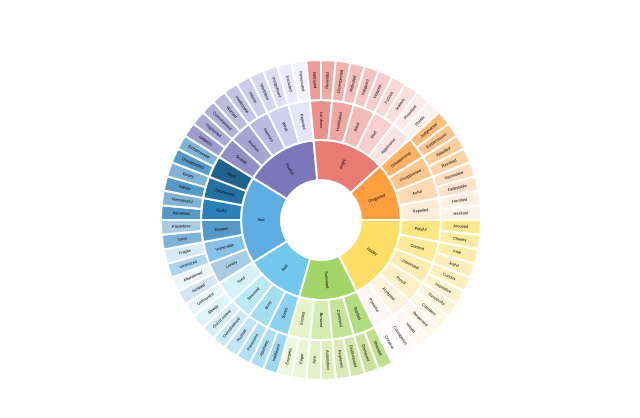
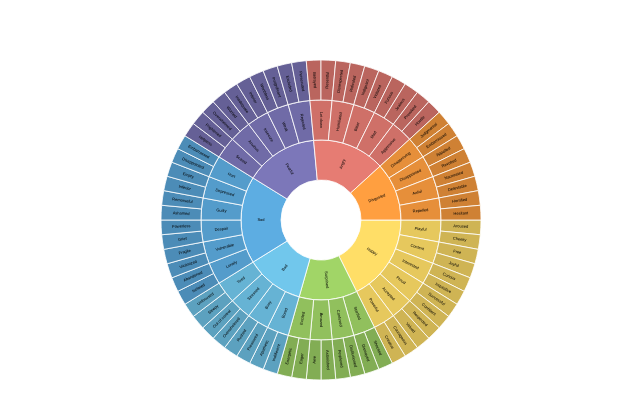
Before and after one commit to dthomas722/wheel-of-feelings, a Next.js app: page / in a window 1280 px wide. Shown: the part 188-606 px from the top of the page, without its empty margins (319-959 px from the left). Built offline with nearby package versions, Linux system fonts and the light colour scheme.

Commit message:
Remove dynamic color generation in favor of simplicity

```diff
--- a/app/components/FeelingsWheel.tsx
+++ b/app/components/FeelingsWheel.tsx
@@ -1,7 +1,5 @@
 import { JSX } from "react";
-
 import { type Feeling, emotions } from '../data/emotions';
-
 
 function createSegments(feelings: Feeling[], level: number, startAngle: number = 0, endAngle: number = 360): JSX.Element[] {
   if (level === 0) {
@@ -56,9 +54,7 @@ function createSegment(feeling: Feeling, level: number, startAngle: number, endA
   const textX = 50 + textRadius * Math.cos(midRad);
   const textY = 50 + textRadius * Math.sin(midRad);
 
-  // Calculate text rotation to ensure it's never upside down
   let textRotation = (startAngle + anglePerSegment / 2);
-  // Adjust rotation for text in the bottom half of the wheel
   if (textRotation > 90 && textRotation <= 270) {
     textRotation += 180;
   }
@@ -69,7 +65,7 @@ function createSegment(feeling: Feeling, level: number, startAngle: number, endA
         d={path}
         fill={feeling.color}
         stroke="white"
-        strokeWidth="0.5"
+        strokeWidth="0.2"
         className="transition-all duration-200 hover:opacity-80 cursor-pointer"
       />
       <text
--- a/app/data/emotions.ts
+++ b/app/data/emotions.ts
@@ -11,50 +11,50 @@ export const emotions: Feeling[] = [
     children: [
       {
         name: "Playful",
-        color: "#FFE57F",
+        color: "#E6C85D",
         children: [
-          { name: "Aroused", color: "#FFE890" },
-          { name: "Cheeky", color: "#FFEBA1" }
+          { name: "Aroused", color: "#CFB454" },
+          { name: "Cheeky", color: "#CFB454" }
         ]
       },
       {
         name: "Content",
-        color: "#FFE998",
+        color: "#E6C85D",
         children: [
-          { name: "Free", color: "#FFECA9" },
-          { name: "Joyful", color: "#FFEFBA" }
+          { name: "Free", color: "#CFB454" },
+          { name: "Joyful", color: "#CFB454" }
         ]
       },
       {
         name: "Interested",
-        color: "#FFECB0",
+        color: "#E6C85D",
         children: [
-          { name: "Curious", color: "#FFEFBF" },
-          { name: "Inquisitive", color: "#FFF2CF" }
+          { name: "Curious", color: "#CFB454" },
+          { name: "Inquisitive", color: "#CFB454" }
         ]
       },
       {
         name: "Proud",
-        color: "#FFF0C8",
+        color: "#E6C85D",
         children: [
-          { name: "Successful", color: "#FFF3D6" },
-          { name: "Confident", color: "#FFF6E3" }
+          { name: "Successful", color: "#CFB454" },
+          { name: "Confident", color: "#CFB454" }
         ]
       },
       {
         name: "Accepted",
-        color: "#FFF3E0",
+        color: "#E6C85D",
         children: [
-          { name: "Respected", color: "#FFF6EA" },
-          { name: "Valued", color: "#FFF9F4" }
+          { name: "Respected", color: "#CFB454" },
+          { name: "Valued", color: "#CFB454" }
         ]
       },
       {
         name: "Powerful",
-        color: "#FFF7F7",
+        color: "#E6C85D",
         children: [
-          { name: "Courageous", color: "#FFFAFA" },
-          { name: "Creative", color: "#FFFCFC" }
+          { name: "Courageous", color: "#CFB454" },
+          { name: "Creative", color: "#CFB454" }
         ]
       }
     ]
@@ -65,34 +65,34 @@ export const emotions: Feeling[] = [
     children: [
       {
         name: "Startled",
-        color: "#B2DD7F",
+        color: "#91C05D",
         children: [
-          { name: "Shocked", color: "#BFDF8F" },
-          { name: "Dismayed", color: "#CCE19F" }
+          { name: "Shocked", color: "#82AD54" },
+          { name: "Dismayed", color: "#82AD54" }
         ]
       },
       {
         name: "Confused",
-        color: "#C3E498",
+        color: "#91C05D",
         children: [
-          { name: "Disillusioned", color: "#CFE6A6" },
-          { name: "Perplexed", color: "#DBE8B4" }
+          { name: "Disillusioned", color: "#82AD54" },
+          { name: "Perplexed", color: "#82AD54" }
         ]
       },
       {
         name: "Amazed",
-        color: "#D4ECB0",
+        color: "#91C05D",
         children: [
-          { name: "Astonished", color: "#DDEEBB" },
-          { name: "Awe", color: "#E6F0C6" }
+          { name: "Astonished", color: "#82AD54" },
+          { name: "Awe", color: "#82AD54" }
         ]
       },
       {
         name: "Excited",
-        color: "#E5F3C8",
+        color: "#91C05D",
         children: [
-          { name: "Eager", color: "#EBF5D1" },
-          { name: "Energetic", color: "#F1F7DA" }
+          { name: "Eager", color: "#82AD54" },
+          { name: "Energetic", color: "#82AD54" }
         ]
       }
     ]
@@ -103,34 +103,34 @@ export const emotions: Feeling[] = [
     children: [
       {
         name: "Bored",
-        color: "#8AD2EF",
+        color: "#66B3D4",
         children: [
-          { name: "Indifferent", color: "#9CD7F1" },
-          { name: "Apathetic", color: "#ADDCF3" }
+          { name: "Indifferent", color: "#5CA1BF" },
+          { name: "Apathetic", color: "#5CA1BF" }
         ]
       },
       {
         name: "Busy",
-        color: "#A3DDF2",
+        color: "#66B3D4",
         children: [
-          { name: "Pressured", color: "#B2E1F4" },
-          { name: "Rushed", color: "#C1E5F6" }
+          { name: "Pressured", color: "#5CA1BF" },
+          { name: "Rushed", color: "#5CA1BF" }
         ]
       },
       {
         name: "Stressed",
-        color: "#BCE7F5",
+        color: "#66B3D4",
         children: [
-          { name: "Overwhelmed", color: "#C8EAF6" },
-          { name: "Out of control", color: "#D4EDF7" }
+          { name: "Overwhelmed", color: "#5CA1BF" },
+          { name: "Out of control", color: "#5CA1BF" }
         ]
       },
       {
         name: "Tired",
-        color: "#D5F2F8",
+        color: "#66B3D4",
         children: [
-          { name: "Sleepy", color: "#DDF4F9" },
-          { name: "Unfocused", color: "#E5F6FA" }
+          { name: "Sleepy", color: "#5CA1BF" },
+          { name: "Unfocused", color: "#5CA1BF" }
         ]
       }
     ]
@@ -141,50 +141,50 @@ export const emotions: Feeling[] = [
     children: [
       {
         name: "Lonely",
-        color: "#A9CCE3",
+        color: "#549CCB",
         children: [
-          { name: "Isolated", color: "#D4E6F1" },
-          { name: "Abandoned", color: "#EBF5FB" }
+          { name: "Isolated", color: "#4C8CB7" },
+          { name: "Abandoned", color: "#4C8CB7" }
         ]
       },
       {
         name: "Vulnerable",
-        color: "#85C1E9",
+        color: "#549CCB",
         children: [
-          { name: "Victimized", color: "#AED6F1" },
-          { name: "Fragile", color: "#D6EAF8" }
+          { name: "Victimized", color: "#4C8CB7" },
+          { name: "Fragile", color: "#4C8CB7" }
         ]
       },
       {
         name: "Despair",
-        color: "#5499C7",
+        color: "#549CCB",
         children: [
-          { name: "Grief", color: "#7FB3D5" },
-          { name: "Powerless", color: "#A9CCE3" }
+          { name: "Grief", color: "#4C8CB7" },
+          { name: "Powerless", color: "#4C8CB7" }
         ]
       },
       {
         name: "Guilty",
-        color: "#2980B9",
+        color: "#549CCB",
         children: [
-          { name: "Ashamed", color: "#5499C7" },
-          { name: "Remorseful", color: "#7FB3D5" }
+          { name: "Ashamed", color: "#4C8CB7" },
+          { name: "Remorseful", color: "#4C8CB7" }
         ]
       },
       {
         name: "Depressed",
-        color: "#2471A3",
+        color: "#549CCB",
         children: [
-          { name: "Inferior", color: "#5499C7" },
-          { name: "Empty", color: "#7FB3D5" }
+          { name: "Inferior", color: "#4C8CB7" },
+          { name: "Empty", color: "#4C8CB7" }
         ]
       },
       {
         name: "Hurt",
-        color: "#1F618D",
+        color: "#549CCB",
         children: [
-          { name: "Disappointed", color: "#5499C7" },
-          { name: "Embarrassed", color: "#7FB3D5" }
+          { name: "Disappointed", color: "#4C8CB7" },
+          { name: "Embarrassed", color: "#4C8CB7" }
         ]
       }
     ]
@@ -195,42 +195,42 @@ export const emotions: Feeling[] = [
     children: [
       {
         name: "Scared",
-        color: "#918DC7",
+        color: "#706BA7",
         children: [
-          { name: "Helpless", color: "#9E9BCE" },
-          { name: "Frightened", color: "#ABA9D5" }
+          { name: "Helpless", color: "#656096" },
+          { name: "Frightened", color: "#656096" }
         ]
       },
       {
         name: "Anxious",
-        color: "#A6A3D4",
+        color: "#706BA7",
         children: [
-          { name: "Overwhelmed", color: "#B1AFD9" },
-          { name: "Worried", color: "#BCBBDE" }
+          { name: "Overwhelmed", color: "#656096" },
+          { name: "Worried", color: "#656096" }
         ]
       },
       {
         name: "Insecure",
-        color: "#BBB9E2",
+        color: "#706BA7",
         children: [
-          { name: "Inadequate", color: "#C4C2E5" },
-          { name: "Inferior", color: "#CDCBE8" }
+          { name: "Inadequate", color: "#656096" },
+          { name: "Inferior", color: "#656096" }
         ]
       },
       {
         name: "Weak",
-        color: "#D0CFEF",
+        color: "#706BA7",
         children: [
-          { name: "Worthless", color: "#D7D6F1" },
-          { name: "Insignificant", color: "#DEDDF3" }
+          { name: "Worthless", color: "#656096" },
+          { name: "Insignificant", color: "#656096" }
         ]
       },
       {
         name: "Rejected",
-        color: "#E5E5FC",
+        color: "#706BA7",
         children: [
-          { name: "Excluded", color: "#EBEBFD" },
-          { name: "Persecuted", color: "#F1F1FE" }
+          { name: "Excluded", color: "#656096" },
+          { name: "Persecuted", color: "#656096" }
         ]
       }
     ]
@@ -241,42 +241,42 @@ export const emotions: Feeling[] = [
     children: [
       {
         name: "Let down",
-        color: "#EB918A",
+        color: "#CF7068",
         children: [
-          { name: "Betrayed", color: "#ED9D97" },
-          { name: "Resentful", color: "#EFA9A4" }
+          { name: "Betrayed", color: "#BA655E" },
+          { name: "Resentful", color: "#BA655E" }
         ]
       },
       {
         name: "Humiliated",
-        color: "#EFA6A0",
+        color: "#CF7068",
         children: [
-          { name: "Disrespected", color: "#F1B1AC" },
-          { name: "Ridiculed", color: "#F3BCB8" }
+          { name: "Disrespected", color: "#BA655E" },
+          { name: "Ridiculed", color: "#BA655E" }
         ]
       },
       {
         name: "Bitter",
-        color: "#F3BBB7",
+        color: "#CF7068",
         children: [
-          { name: "Indignant", color: "#F5C4C1" },
-          { name: "Violated", color: "#F7CDCB" }
+          { name: "Indignant", color: "#BA655E" },
+          { name: "Violated", color: "#BA655E" }
         ]
       },
       {
         name: "Mad",
-        color: "#F7D0CD",
+        color: "#CF7068",
         children: [
-          { name: "Furious", color: "#F9D8D5" },
-          { name: "Jealous", color: "#FBE0DD" }
+          { name: "Furious", color: "#BA655E" },
+          { name: "Jealous", color: "#BA655E" }
         ]
       },
       {
         name: "Aggressive",
-        color: "#FBE5E4",
+        color: "#CF7068",
         children: [
-          { name: "Provoked", color: "#FCEBEA" },
-          { name: "Hostile", color: "#FDF1F0" }
+          { name: "Provoked", color: "#BA655E" },
+          { name: "Hostile", color: "#BA655E" }
         ]
       }
     ]
@@ -287,34 +287,34 @@ export const emotions: Feeling[] = [
     children: [
       {
         name: "Disapproving",
-        color: "#FFB266",
+        color: "#E68F3A",
         children: [
-          { name: "Judgmental", color: "#FFBB7A" },
-          { name: "Embarrassed", color: "#FFC48E" }
+          { name: "Judgmental", color: "#CF8134" },
+          { name: "Embarrassed", color: "#CF8134" }
         ]
       },
       {
         name: "Disappointed",
-        color: "#FFC68C",
+        color: "#E68F3A",
         children: [
-          { name: "Appalled", color: "#FFCD99" },
-          { name: "Revolted", color: "#FFD4A6" }
+          { name: "Appalled", color: "#CF8134" },
+          { name: "Revolted", color: "#CF8134" }
         ]
       },
       {
         name: "Awful",
-        color: "#FFD9B3",
+        color: "#E68F3A",
         children: [
-          { name: "Nauseated", color: "#FFDEBE" },
-          { name: "Detestable", color: "#FFE3C9" }
+          { name: "Nauseated", color: "#CF8134" },
+          { name: "Detestable", color: "#CF8134" }
         ]
       },
       {
         name: "Repelled",
-        color: "#FFEDD9",
+        color: "#E68F3A",
         children: [
-          { name: "Horrified", color: "#FFF0E0" },
-          { name: "Hesitant", color: "#FFF3E7" }
+          { name: "Horrified", color: "#CF8134" },
+          { name: "Hesitant", color: "#CF8134" }
         ]
       }
     ]
```
